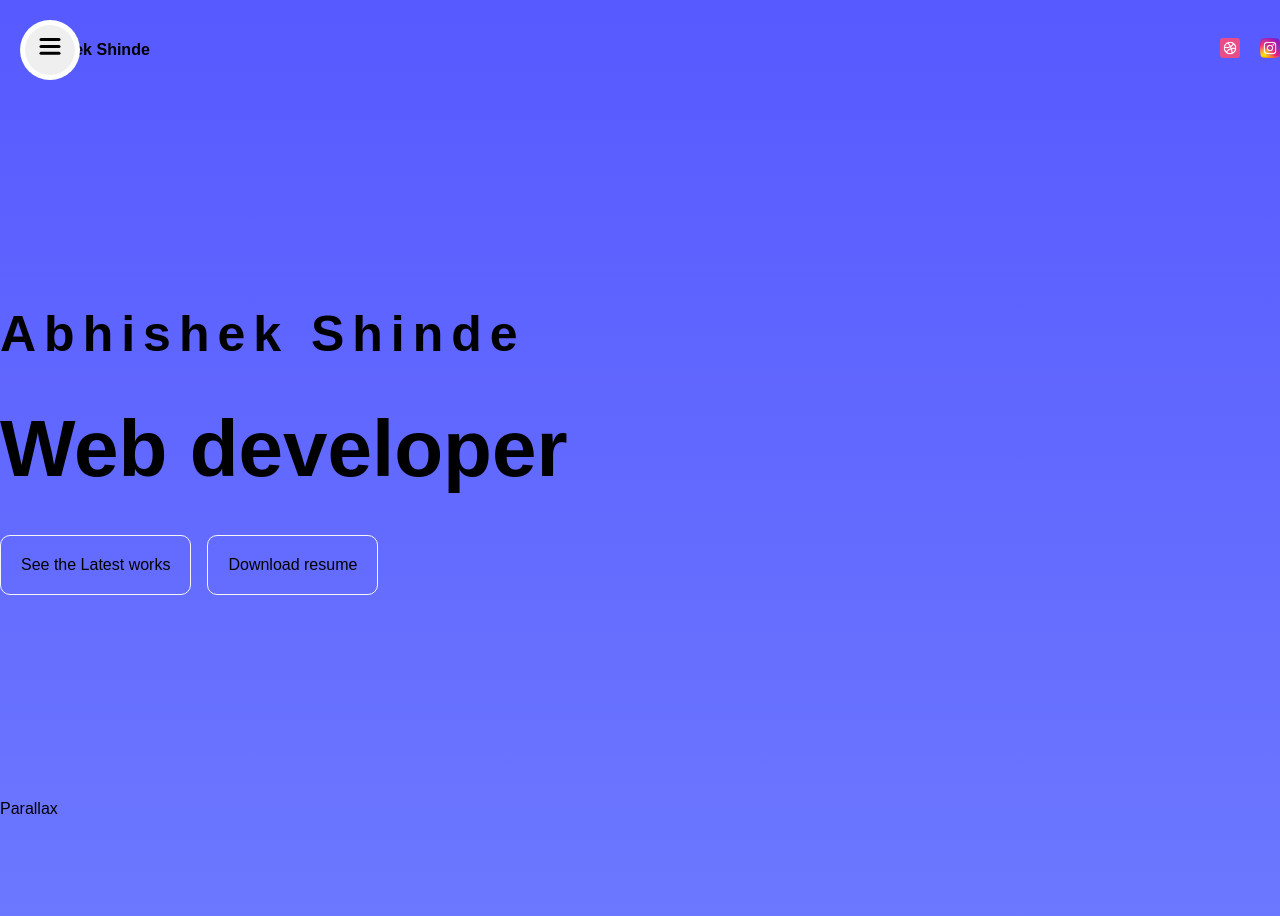
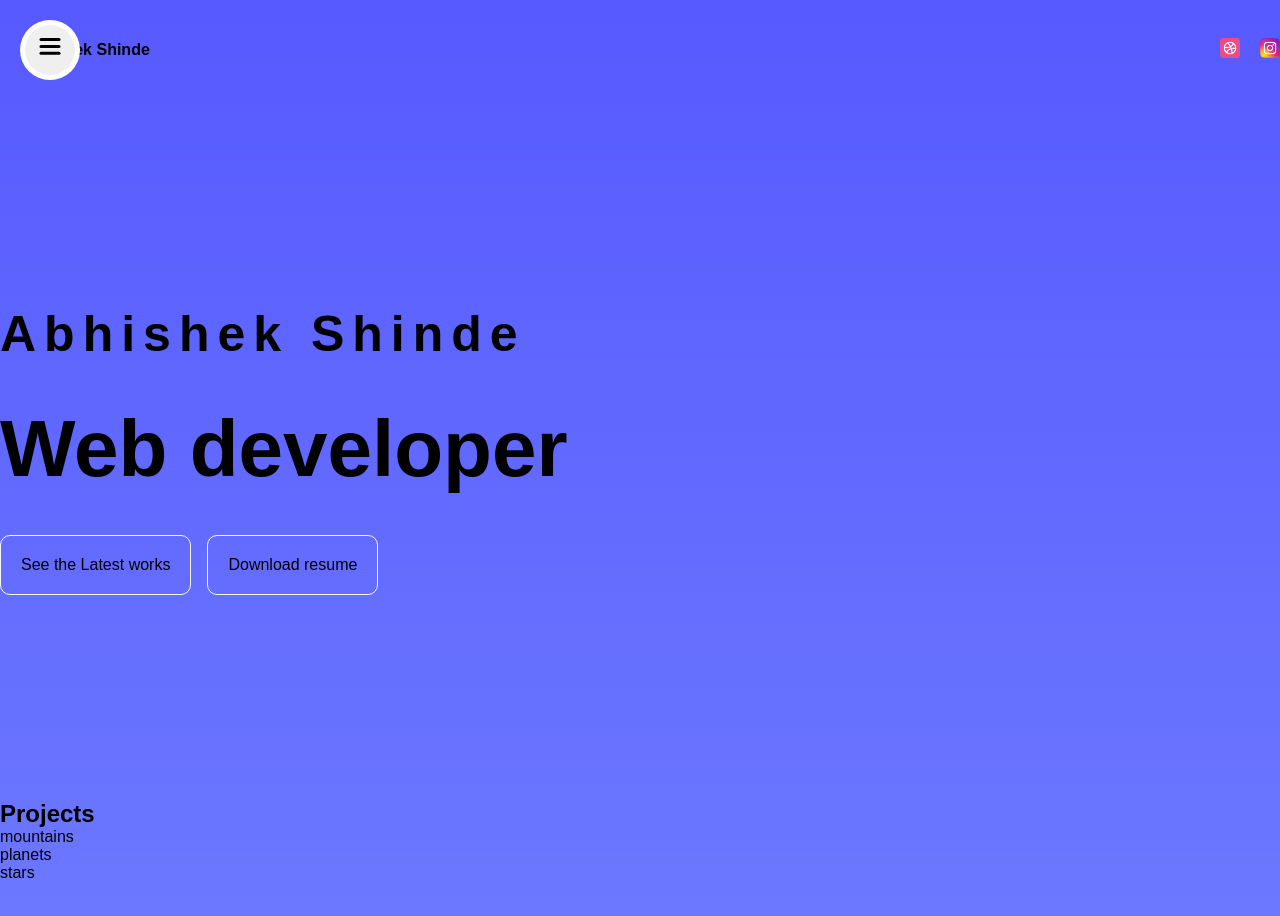
Before and after one commit to Abhishekr2122/portfolio-website, a React (Create React App) app: page / in a window 1280 px wide. Shown: the top 916 px of the page. Built offline with nearby package versions, Linux system fonts and the light colour scheme.

Commit message:
Changing the animation setting of sidebar

```diff
--- a/src/components/Parallax.js
+++ b/src/components/Parallax.js
@@ -1,3 +1,10 @@
 export default function Parallax() {
-  return <div className="parallax">Parallax</div>;
+  return (
+    <div className="parallax">
+      <h1>Projects</h1>
+      <div className="mountains">mountains</div>
+      <div className="planets">planets</div>
+      <div className="stars">stars</div>
+    </div>
+  );
 }
--- a/src/ui/Sidebar.js
+++ b/src/ui/Sidebar.js
@@ -10,6 +10,7 @@ export default function Sidebar({ open, setOpen }) {
       transition: {
         type: "spring",
         stiffness: 20,
+        delay: 0.3,
       },
     },
     closed: {
```
